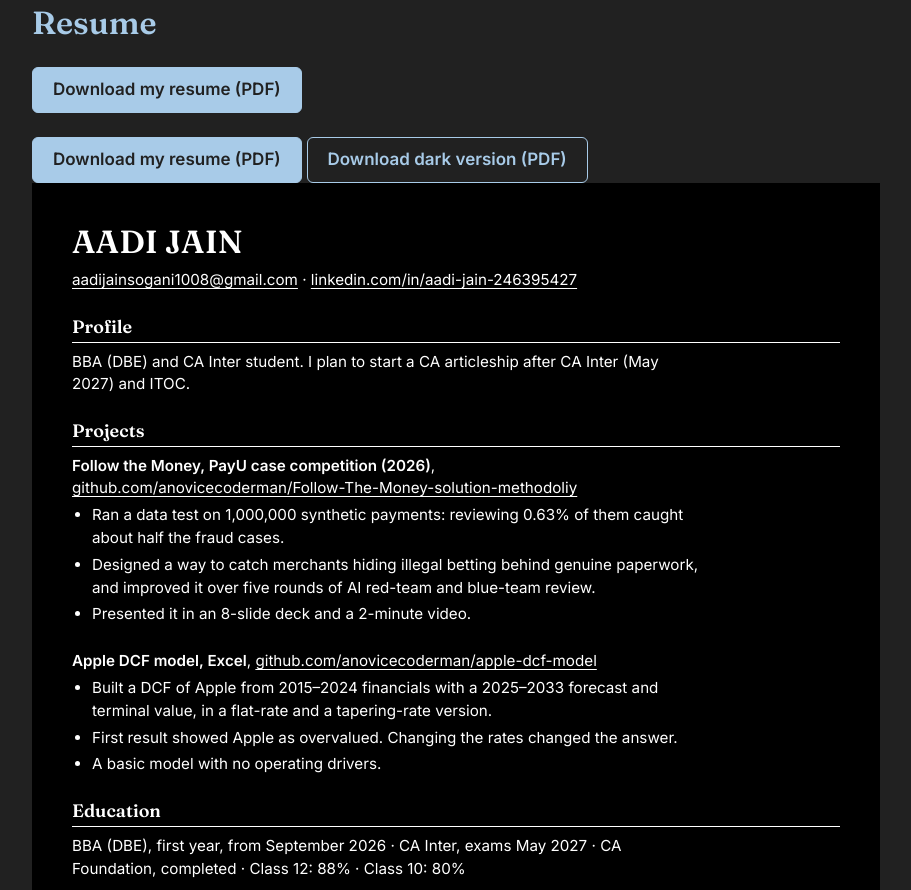
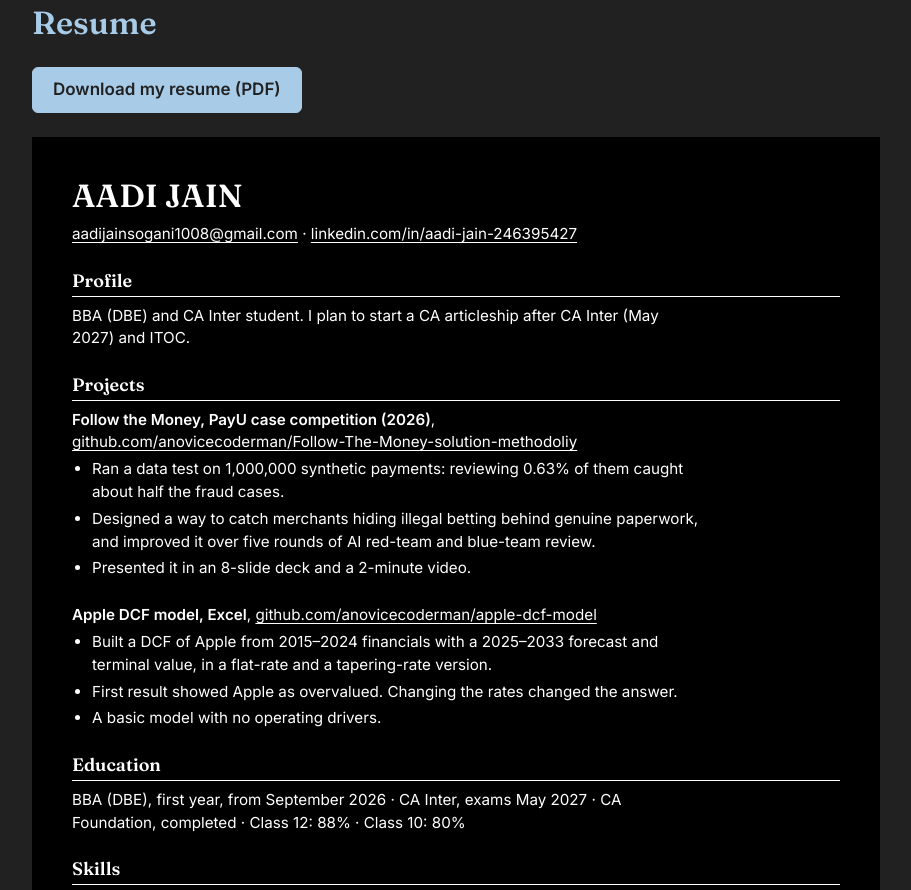
Before and after one commit to anovicecoderman/resume, a plain HTML site: page index.html in a window 1280 px wide. Shown: the part 2160-3050 px from the top of the page, without its empty margins (128-1039 px from the left). Drawn offline with Linux system fonts and the light colour scheme.

Commit message:
Update index.html

```diff
--- a/index.html
+++ b/index.html
@@ -97,13 +97,10 @@
       </div>
     </section>
 
-    <section id="resume" class="wrap">
+        <section id="resume" class="wrap">
       <h2 class="no-print">Resume</h2>
-                  <div class="actions no-print">
+      <div class="actions no-print">
         <a class="button" href="resume.pdf" download>Download my resume (PDF)</a>
-      </div>
-        <a class="button" href="resume.pdf" download>Download my resume (PDF)</a>
-        <a class="button button-outline" href="resume-dark.pdf" download>Download dark version (PDF)</a>
       </div>
       <article class="sheet">
         <h3>AADI JAIN</h3>
```
